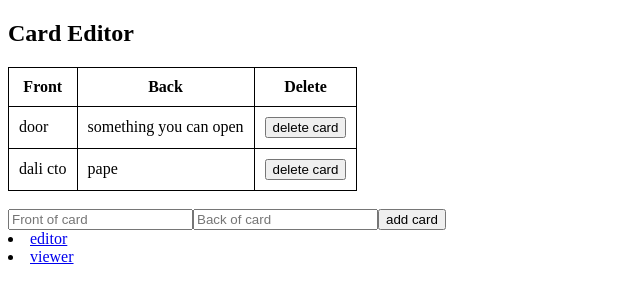
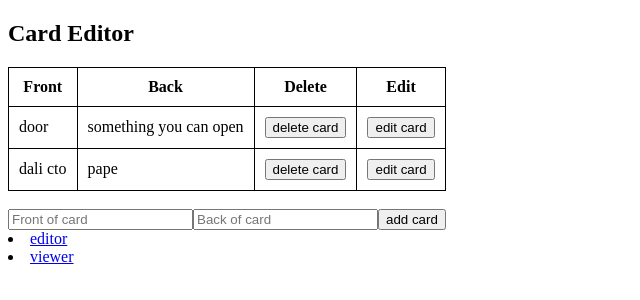
Before and after one commit to caseydara/bootcamp, a React (Create React App) app: page /editor in a window 1280 px wide. Shown: the top 300 px of the page, without its empty margins (0-640 px from the left). Built offline with nearby package versions, Linux system fonts and the light colour scheme.

Commit message:
added editing functionality

```diff
--- /dev/null
+++ b/src/Card.js
@@ -0,0 +1,54 @@
+import React, { useState } from 'react';
+
+function Card(props) {
+  const { card } = props;
+  const { index } = props;
+  const [front, setFront] = useState(card.front);
+  const [back, setBack] = useState(card.back);
+  const [editMode, setEditMode] = useState(false);
+
+  const editCard = () => {
+    setEditMode(!editMode);
+    card.front = front;
+    card.back = back;
+  };
+  const finishEditing = (e) => {
+    setEditMode(!editMode);
+    card.front = front;
+    card.back = back;
+  };
+
+  if (editMode) {
+    return (
+      <tr>
+        <td>
+          <input name="front" value={front} onChange={(e) => setFront(e.target.value)} />
+        </td>
+        <td>
+          <input name="back" value={back} onChange={(e) => setBack(e.target.value)} />
+        </td>
+        <td>
+          <button type="button" onClick={() => props.deleteCard(index)}>delete card</button>
+        </td>
+        <td>
+          <button type="button" onClick={() => finishEditing()}>save card</button>
+        </td>
+      </tr>
+    );
+  } else {
+    return (
+      <tr>
+        <td>{card.front}</td>
+        <td>{card.back}</td>
+        <td>
+          <button type="button" onClick={() => props.deleteCard(index)}>delete card</button>
+        </td>
+        <td>
+          <button type="button" onClick={() => editCard()}>edit card</button>
+        </td>
+      </tr>
+    );
+  }
+}
+
+export default Card;
--- a/src/CardEditor.js
+++ b/src/CardEditor.js
@@ -1,21 +1,14 @@
 import './CardEditor.css';
 import React, { useState } from 'react';
+import Card from './Card';
 
 function CardEditor(props) {
   const [front, setFront] = useState('');
   const [back, setBack] = useState('');
 
-  console.log(props.cards);
-
   const cardList = props.cards.map((card, index) => {
     return (
-      <tr>
-        <td>{card.front}</td>
-        <td>{card.back}</td>
-        <td>
-          <button type="button" onClick={() => props.deleteCard(index)}>delete card</button>
-        </td>
-      </tr>
+      <Card card={card} index={index} addCard={props.addCard} deleteCard={props.deleteCard} switchMode={props.switchMode} setFront={setFront} />
     );
   });
 
@@ -36,6 +29,7 @@ function CardEditor(props) {
           <th>Front</th>
           <th>Back</th>
           <th>Delete</th>
+          <th>Edit</th>
         </thead>
         <tbody>
           {cardList}
@@ -52,66 +46,4 @@ function CardEditor(props) {
   );
 }
 
-// class CardEditor extends React.Component {
-//     constructor(props){
-//         super(props);
-//         this.state = {front: '', back: ''}
-//     }
-
-//     handleChange = event => {
-//         console.log(event.target.name);
-//         this.setState({[event.target.name]: event.target.value });
-//     }
-//     addCard = () => {
-//         console.log('clicked');
-//         this.props.addCard(this.state);
-//         this.setState({front:'', back:''})
-
-//     }
-
-//     deleteCard = index => {
-//         console.log('clicked',index);
-//         this.props.deleteCard(index);
-//     }
-
-//     render() {
-//         const cards = this.props.cards.map((card, index) => {
-//             return(
-//                 <tr key={index}>
-//                     <td>{card.front}</td>
-//                     <td>{card.back}</td>
-//                     <td>
-//                         <button onClick={ () => this.deleteCard(index)}>Delete card</button>
-//                     </td>
-//                 </tr>
-//             );
-
-//         });
-
-//         return (
-//             <div>
-//                 <h2>Card Editor</h2>
-//                 <table>
-//                     <thead>
-//                         <tr>
-//                             <th>Front</th>
-//                             <th>Back</th>
-//                             <th>Delete</th>
-//                         </tr>
-//                     </thead>
-//                     <tbody>{cards}</tbody>
-//                 </table>
-//                 <input
-//                 name="front"
-//                 onChange={this.handleChange} placeholder='Front of card' value={this.state.front}/>
-//                 <input
-//                 name ="back"
-//                 onChange={this.handleChange} placeholder='Back of card' value={this.state.back}/>
-//                 <button onClick={this.addCard}>Add</button>
-//             </div>
-//         );
-//     }
-
-// }
-
 export default CardEditor;
```
Also changed, not shown: src/App.js (+7 -0 lines).
